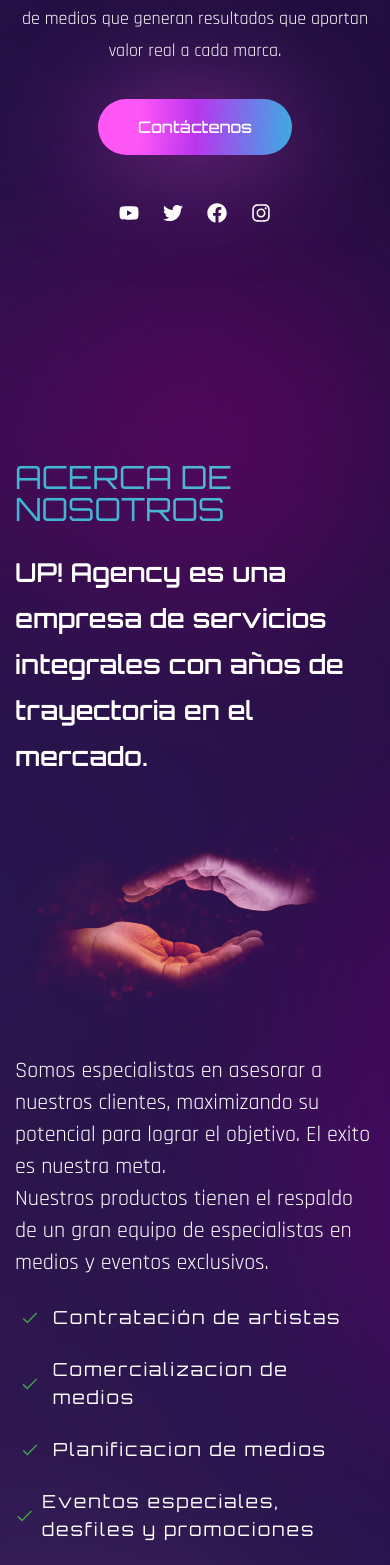
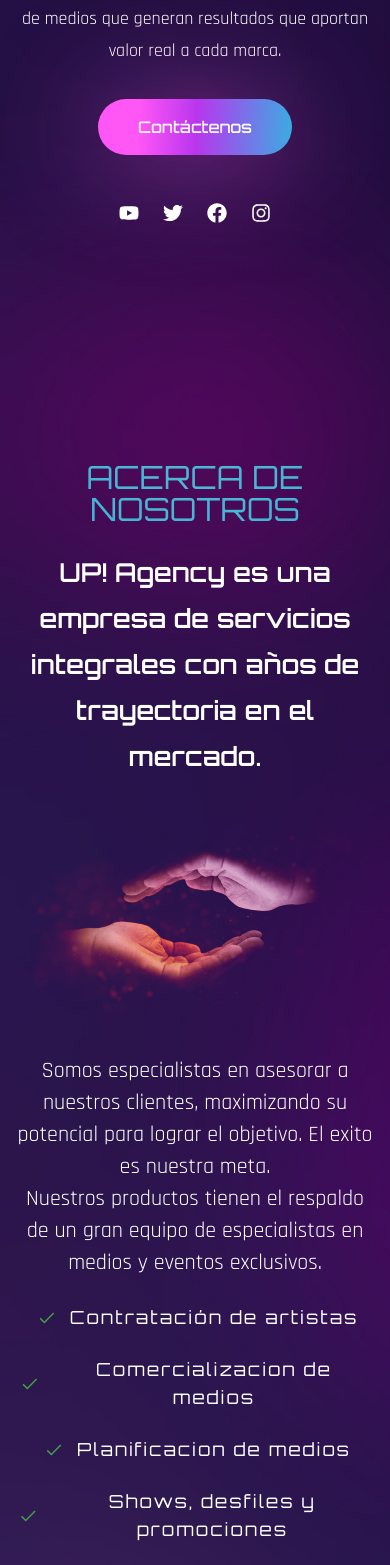
Before and after one commit to soyjuano/Up-Agency, a React (Create React App) app: page / in a window 390 px wide. Shown: the part 432-1997 px from the top of the page. Built offline with nearby package versions, Linux system fonts and the light colour scheme; the HTML template or start-up script is replaced by a standard one; a web font is replaced by a local one.

Commit message:
centrado de textos en "acerca de"

```diff
--- a/src/components/About.js
+++ b/src/components/About.js
@@ -31,8 +31,8 @@
           className='flex-1 h-[640px]
         mix-blend-lighten'>
 
-          <h2 className='h2 text-secondary'>Acerca de nosotros</h2>
-            <h3 className='h3 mb-4'>
+          <h2 className='h2 text-secondary text-center lg:text-left'>Acerca de nosotros</h2>
+            <h3 className='h3 mb-4 text-center lg:text-left'>
               UP! Agency es una empresa de servicios integrales con años de
               trayectoria en el mercado.
             </h3>
@@ -41,7 +41,7 @@
            variants={fadeIn('left',0.3)}
            initial="hidden"
            whileInView={'show'}
-           className=' max-w-[482px] lg:max-w-[482px]'>
+           className='max-w-[482px] lg:max-w-[482px] mx-auto lg:mx-0'>
             <img src={Image} alt='imagen acerca de nosotros' />
           </motion.div>
         </motion.div>
@@ -51,7 +51,7 @@
            initial="hidden"
            whileInView={"show"}
            viewport={{once: false, amount: 0.3}}
-          className='flex-1'>
+          className='flex-1 text-center lg:text-left'>
            {/*  <h2 className='h2 text-secondary'>Acerca de nosotros</h2>
             <h3 className='h3 mb-4'>
               UP! Agency es una empresa de servicios integrales con años de
@@ -66,7 +66,7 @@
               en medios y eventos exclusivos.
             </p>
             {/* items */}
-            <div className='flex flex-col gap-y-4 lg:gap-y-10 mb-12'>
+            <div className='flex flex-col justify-center items-center lg:justify-start lg:items-start gap-y-4 lg:gap-y-10 mb-12'>
               <div className=' mb-2 flex items-center'>
                <FcCheckmark className='w-[30px] text-gradient' /> <h2 className='ml-2 font-primary text-lg tracking-[2px]'>Contratación de artistas </h2>
               </div>
@@ -77,7 +77,7 @@
                <FcCheckmark className='w-[30px] text-gradient' /> <h2 className='ml-2 font-primary text-lg tracking-[2px]'>Planificacion de medios </h2>
               </div>
               <div className=' mb-2 flex items-center'>
-               <FcCheckmark className='w-[30px] text-gradient' /> <h2 className='ml-2 font-primary text-lg tracking-[2px]'>Eventos especiales, desfiles y promociones </h2>
+               <FcCheckmark className='w-[30px] text-gradient' /> <h2 className='ml-2 font-primary text-lg tracking-[2px]'>Shows, desfiles y promociones </h2>
               </div>
             </div>
           </motion.div>
--- a/src/components/Nav.js
+++ b/src/components/Nav.js
@@ -38,7 +38,7 @@
             activeClass='active'
             smooth={true}
             spy={true}
-            offset={-50}
+            offset={-70}
             className='cursor-pointer w-[50px] h-[50px] flex items-center justify-center'>
             <BiUser />
           </Link>
@@ -47,7 +47,7 @@
             activeClass='active'
             smooth={true}
             spy={true}
-            offset={-50}
+            offset={-70}
             className='cursor-pointer w-[50px] h-[50px] flex items-center justify-center'>
             <BsClipboardData />
           </Link>
```
